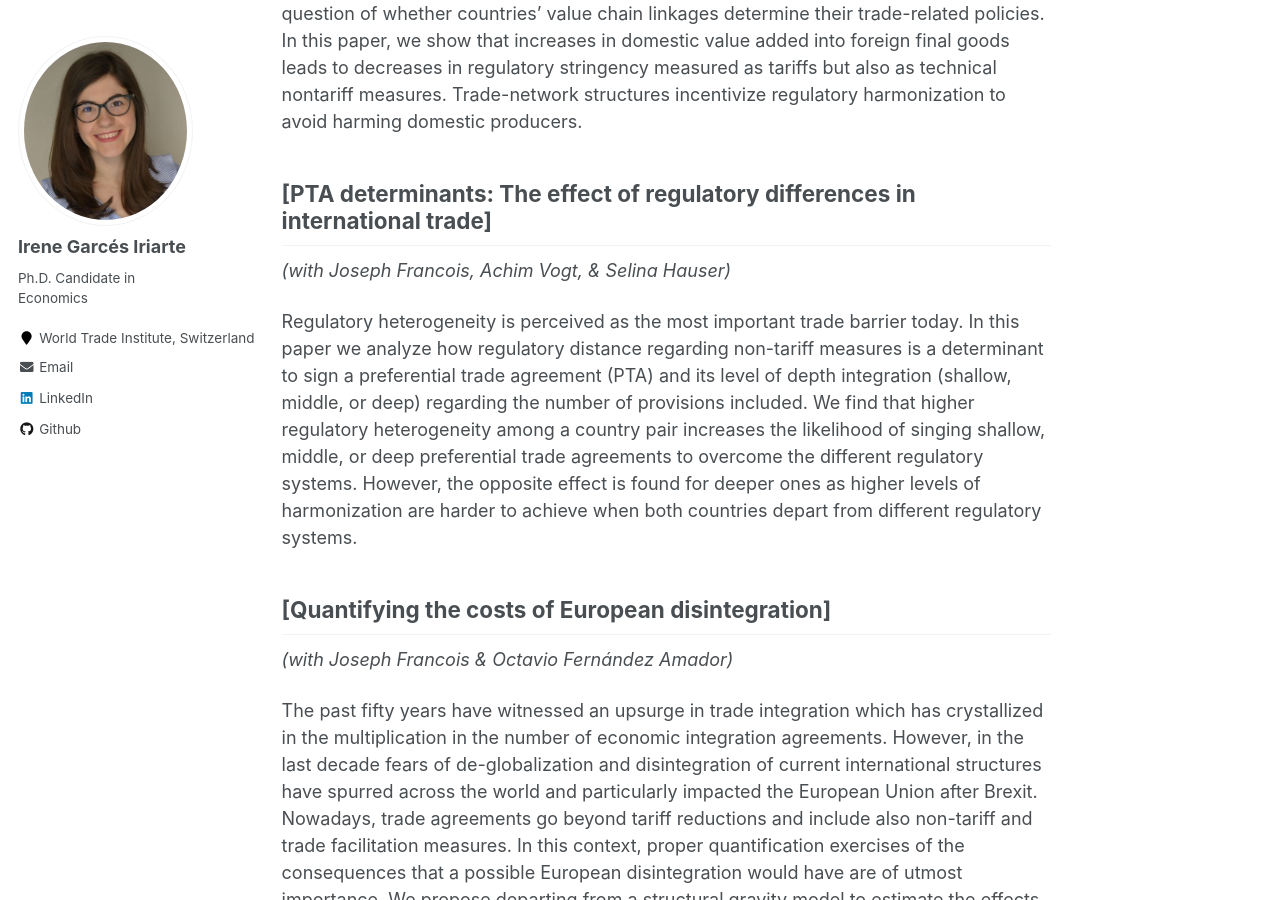
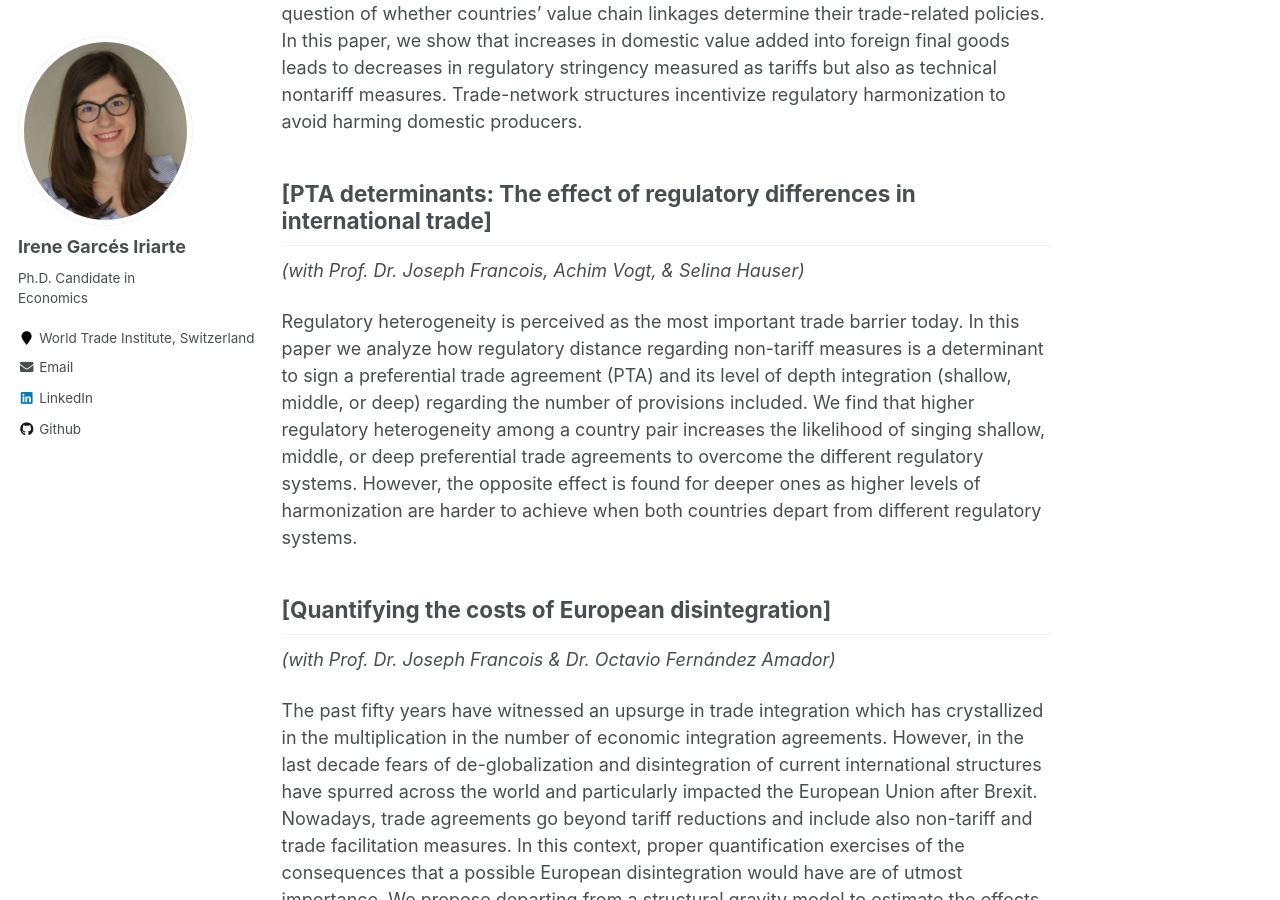
Before and after one commit to IreneGarces/irenegarces.github.io, a Jekyll site: the page built from _pages/research.md, in a window 1280 px wide and 900 px high, scrolled down 1300 px. Built offline with Jekyll 4.4.1, drawn with Linux system fonts in a browser that asks for light colours.

Commit message:
Update research.md

```diff
--- a/_pages/research.md
+++ b/_pages/research.md
@@ -40,7 +40,7 @@ policies. In this paper, we show that increases in domestic value added into for
 also as technical nontariff measures. Trade-network structures incentivize regulatory harmonization to avoid harming domestic producers.
 
 ## [PTA determinants: The effect of regulatory differences in international trade]
-*(with Joseph Francois, Achim Vogt, & Selina Hauser)*
+*(with Prof. Dr. Joseph Francois, Achim Vogt, & Selina Hauser)*
 
 Regulatory heterogeneity is perceived as the most important trade barrier today. In this paper we analyze how regulatory distance regarding non-tariff measures is a determinant to sign a preferential trade agreement (PTA) and its level of depth integration (shallow, middle, or deep) regarding the number of provisions included.
 We find that higher regulatory heterogeneity among a country pair increases the likelihood of singing shallow, middle, or deep preferential trade agreements to
@@ -48,7 +48,7 @@ overcome the different regulatory systems. However, the opposite effect is found
 countries depart from different regulatory systems.
 
 ## [Quantifying the costs of European disintegration]
-*(with Joseph Francois & Octavio Fernández Amador)*
+*(with Prof. Dr. Joseph Francois & Dr. Octavio Fernández Amador)*
 
 The past fifty years have witnessed an upsurge in trade integration which has crystallized in the multiplication in the number of economic integration agreements.
 However, in the last decade fears of de-globalization and disintegration of current international structures have spurred across the world and particularly impacted
```
